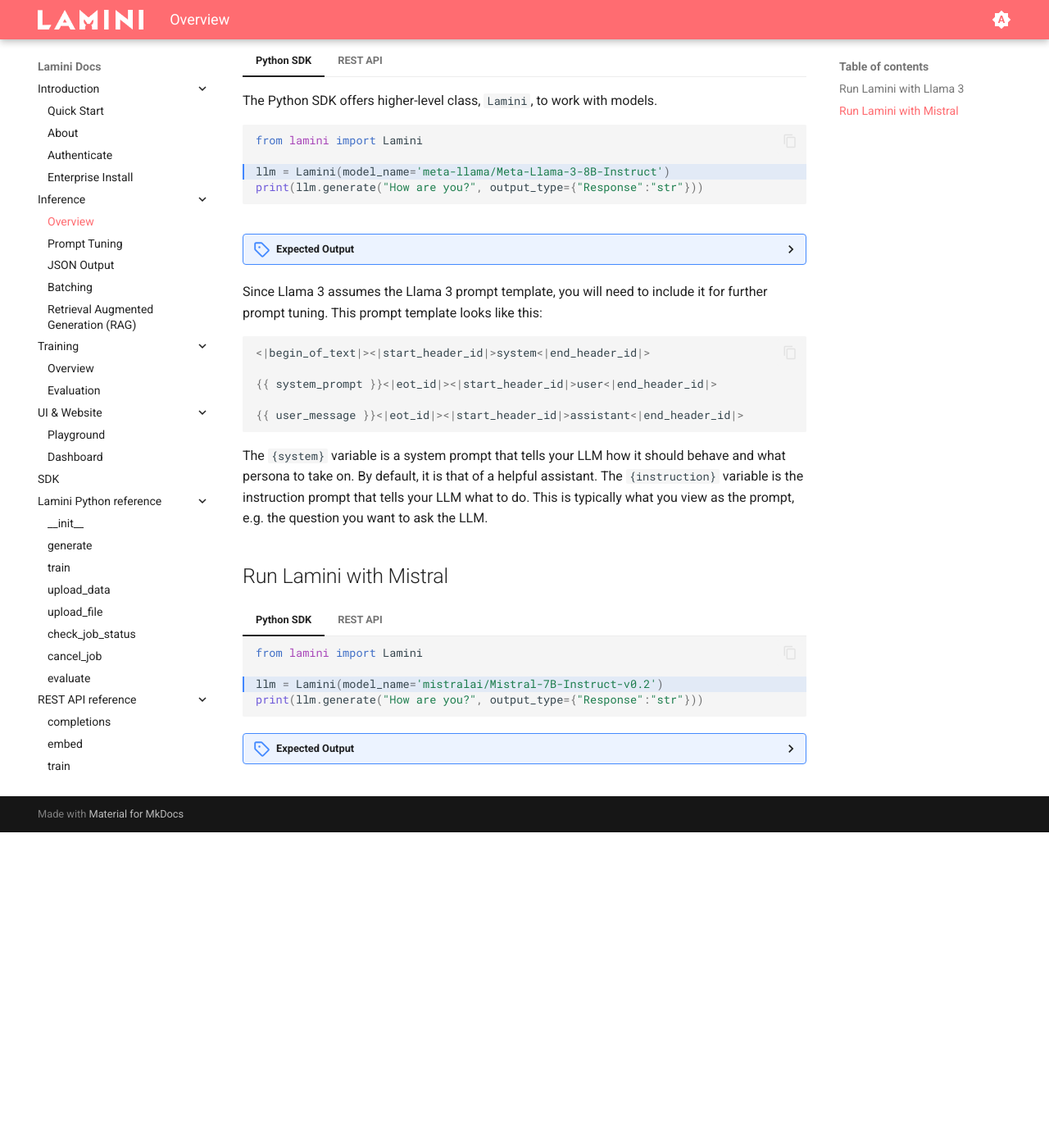
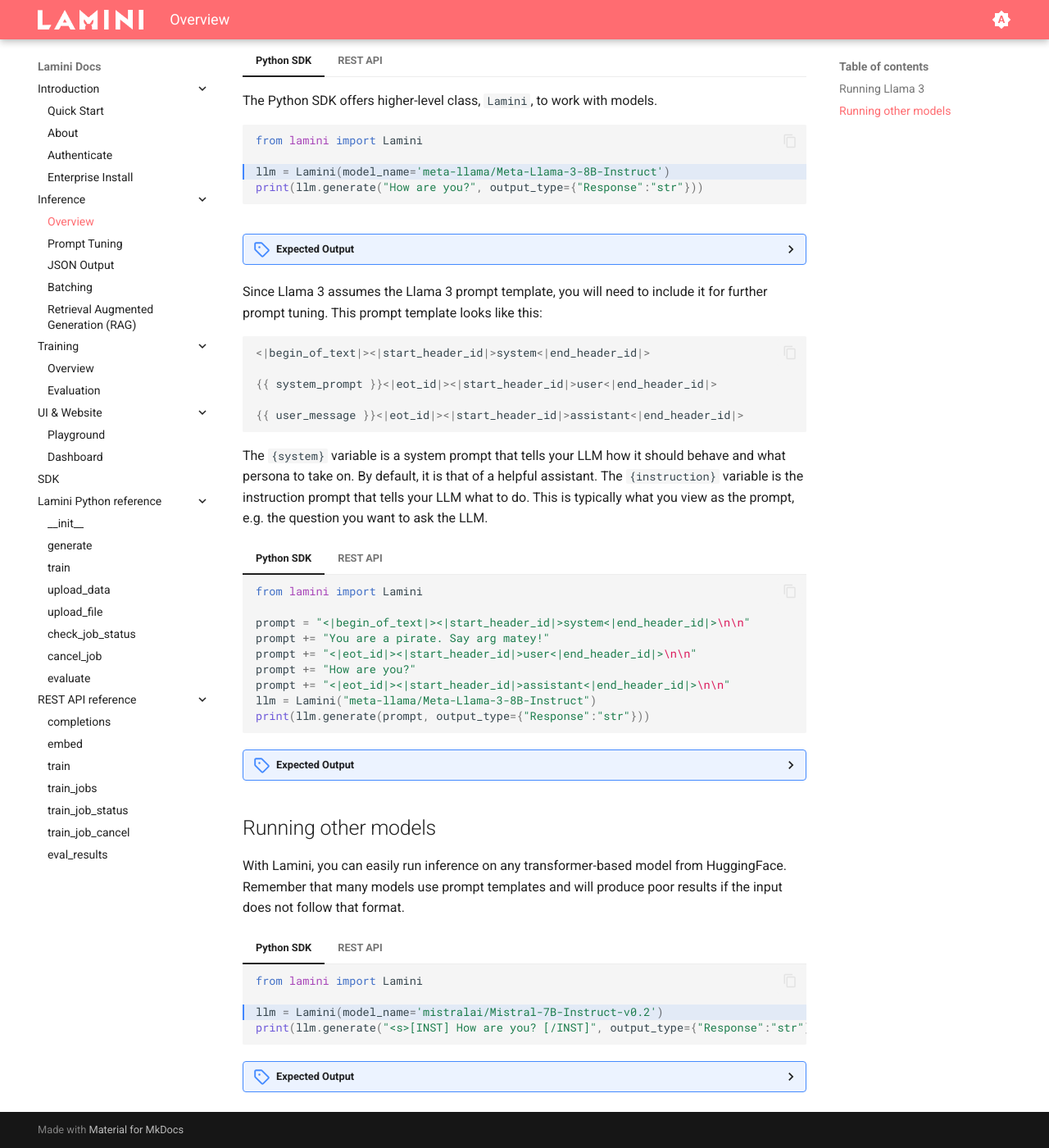
Before and after one commit to lamini-ai/lamini-ai.github.io, an MkDocs documentation site: the page built from docs/inference/quick_tour.md, in a window 1280 px wide and 1400 px high, scrolled down 385 px. Shown: the whole window at 82% size. Built offline with MkDocs 1.6.1 and Material for MkDocs 9.7.7, drawn with Linux system fonts in a browser that asks for light colours.

Commit message:
Update quick tour inference

````diff
--- a/docs/inference/quick_tour.md
+++ b/docs/inference/quick_tour.md
@@ -5,7 +5,7 @@
 - High-throughput inference, e.g. 10,000 requests per call.
 - Run applications like RAG (Retrieval Augmented Generation).
 
-## Run Lamini with Llama 3
+## Running Llama 3
 === "Python SDK"
 
     The Python SDK offers higher-level class, `Lamini`, to work with models.
@@ -52,14 +52,55 @@
 ```
 The `{system}` variable is a system prompt that tells your LLM how it should behave and what persona to take on. By default, it is that of a helpful assistant. The `{instruction}` variable is the instruction prompt that tells your LLM what to do. This is typically what you view as the prompt, e.g. the question you want to ask the LLM.
 
-## Run Lamini with Mistral
+=== "Python SDK"
+
+    ```python
+    from lamini import Lamini
+
+    prompt = "<|begin_of_text|><|start_header_id|>system<|end_header_id|>\n\n"
+    prompt += "You are a pirate. Say arg matey!"
+    prompt += "<|eot_id|><|start_header_id|>user<|end_header_id|>\n\n"
+    prompt += "How are you?"
+    prompt += "<|eot_id|><|start_header_id|>assistant<|end_header_id|>\n\n"
+    llm = Lamini("meta-llama/Meta-Llama-3-8B-Instruct")
+    print(llm.generate(prompt, output_type={"Response":"str"}))
+    ```
+
+=== "REST API"
+
+    ```sh hl_lines="6"
+    curl --location "https://api.lamini.ai/v1/completions" \
+        --header "Authorization: Bearer $LAMINI_API_KEY" \
+        --header "Content-Type: application/json" \
+        --data '{
+            "model_name": "meta-llama/Meta-Llama-3-8B-Instruct",
+            "prompt": "<|begin_of_text|><|start_header_id|>system<|end_header_id|>\n\n You are a pirate. Say arg matey! <|eot_id|><|start_header_id|>user<|end_header_id|>\n\n How are you? <|eot_id|><|start_header_id|>assistant<|end_header_id|>\n\n",
+            "output_type": {
+                "Response": "str"
+            }
+        }'
+    ```
+
+<details>
+<summary>Expected Output</summary>
+    ```
+    {
+        'Response': "Ahoy, matey! I be doin' just fine, thank ye for askin'! Me and me crew have been sailin' the seven seas, plunderin' the riches and singin' sea shanties 'round the campfire. The sun be shinin' bright, the wind be blowin' strong, and me trusty cutlass be by me side. What more could a pirate ask for, eh? Arrr"
+    }
+    ```
+</details>
+
+## Running other models
+
+With Lamini, you can easily run inference on any transformer-based model from HuggingFace. Remember that many models use prompt templates and will produce poor results if the input does not follow that format.
+
 === "Python SDK"
 
     ```python hl_lines="3"
     from lamini import Lamini
 
     llm = Lamini(model_name='mistralai/Mistral-7B-Instruct-v0.2')
-    print(llm.generate("How are you?", output_type={"Response":"str"}))
+    print(llm.generate("<s>[INST] How are you? [/INST]", output_type={"Response":"str"}))
     ```
 
 === "REST API"
@@ -70,7 +111,7 @@
     --header "Content-Type: application/json" \
     --data '{
         "model_name": "mistralai/Mistral-7B-Instruct-v0.2",
-        "prompt": "How are you?",
+        "prompt": "<s>[INST] How are you? [/INST]",
         "output_type": {
             "Response": "str"
         }
````
